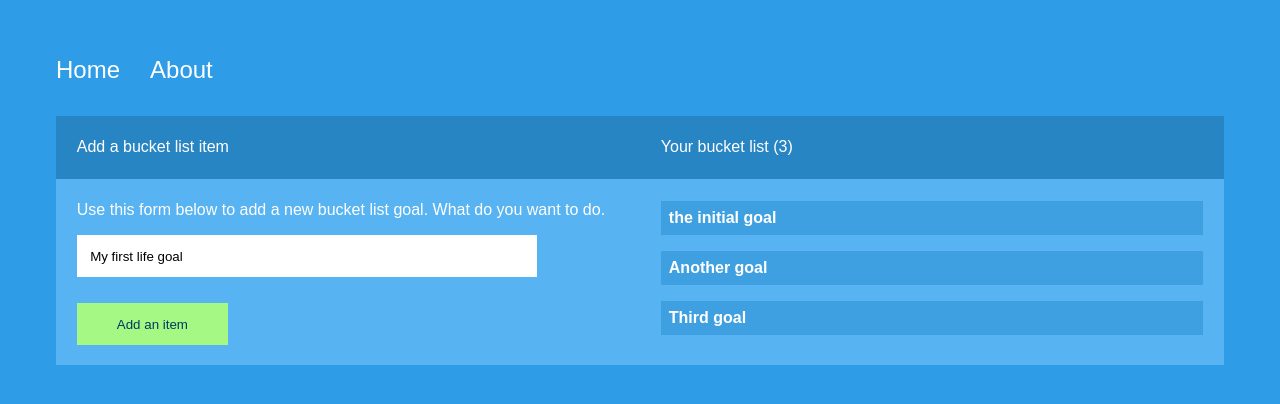
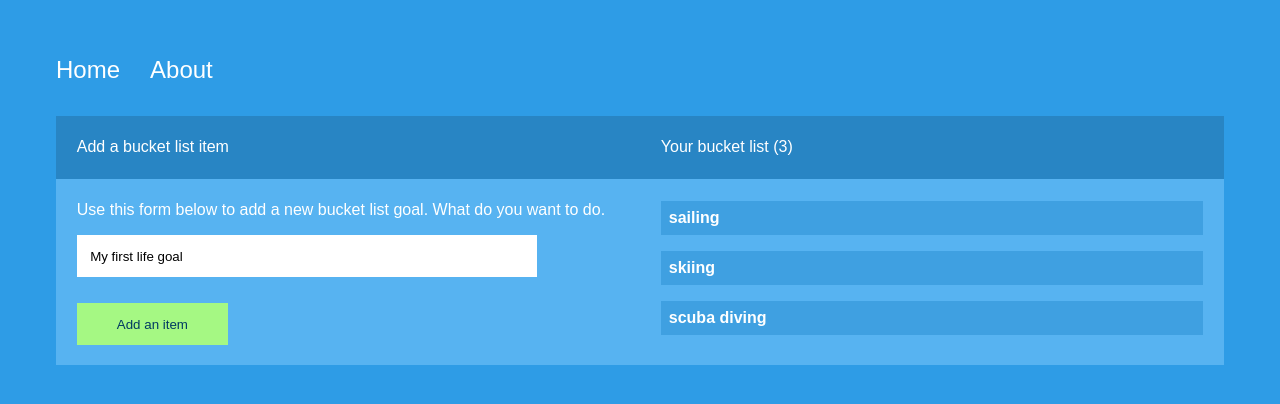
Before and after one commit to bobkoby5i/intro-angular-goals, an Angular app: page / in a window 1280 px wide. Shown: the top 404 px of the page. Built offline with nearby package versions, Linux system fonts and the light colour scheme.

Commit message:
Deploy angular-cli-ghpages

```diff
--- a/angular.json
+++ b/angular.json
@@ -17,7 +17,7 @@
         "build": {
           "builder": "@angular-devkit/build-angular:browser",
           "options": {
-            "outputPath": "dist/intro-angular-goals",
+            "outputPath": "dist",
             "index": "src/index.html",
             "main": "src/main.ts",
             "polyfills": "src/polyfills.ts",
--- a/src/app/data.service.ts
+++ b/src/app/data.service.ts
@@ -6,7 +6,7 @@ import { BehaviorSubject } from 'rxjs';
 })
 export class DataService {
 
-  private goals = new BehaviorSubject<any>(['the initial goal','Another goal','Third goal'])
+  private goals = new BehaviorSubject<any>(['sailing','skiing','scuba diving'])
   goal = this.goals.asObservable();
 
   constructor() { }
```
